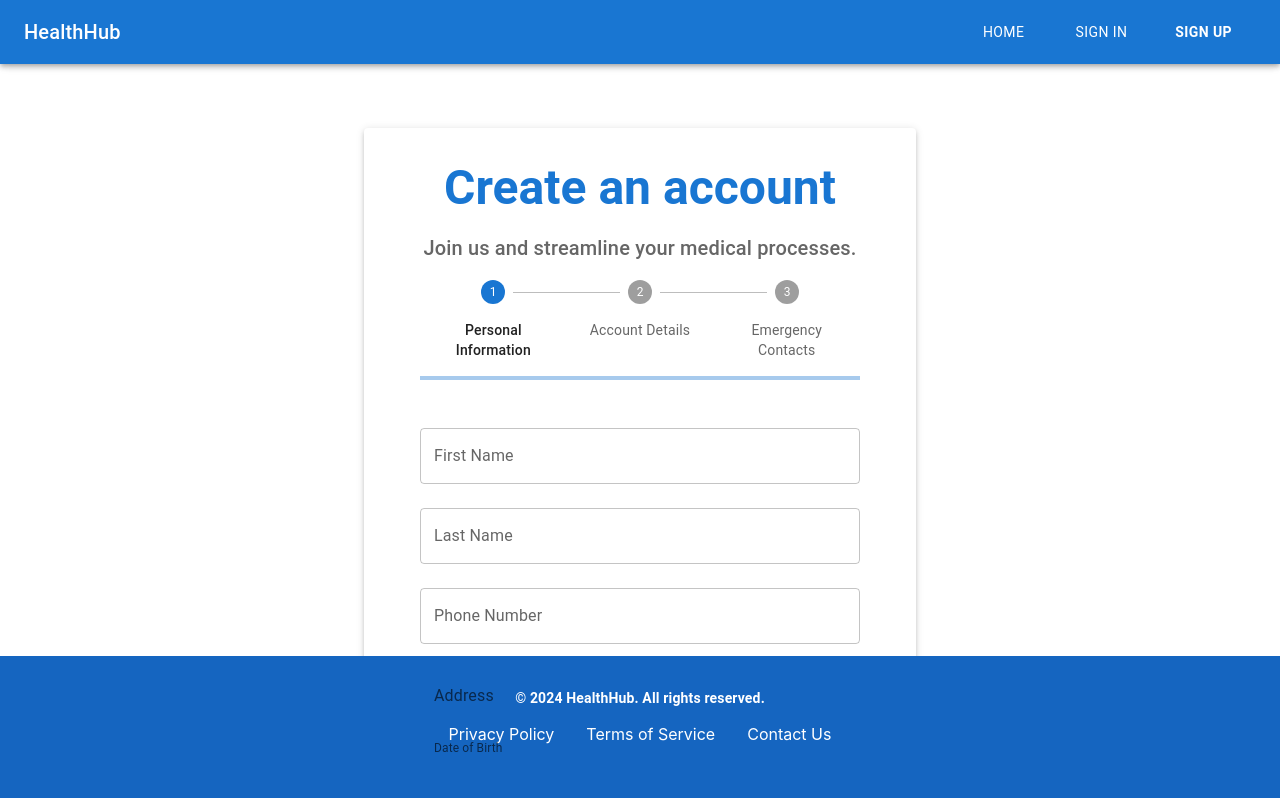
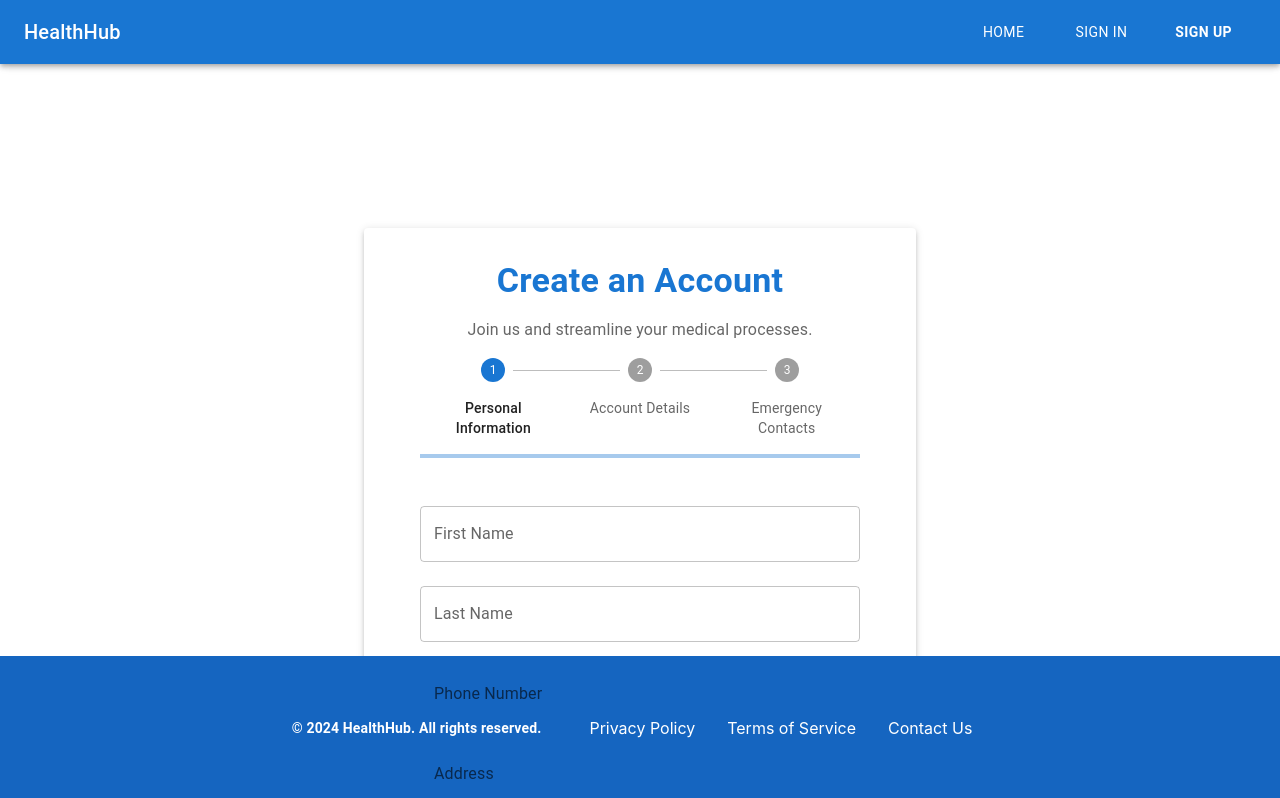
Before and after one commit to thapelomagqazana/medical-software-frontend-2, a React (Create React App) app: page /patient/sign-up in a window 1280 px wide. Shown: the top 798 px of the page. Built offline with nearby package versions, Linux system fonts and the light colour scheme.

Commit message:
Added options icon with modal for actions in medications and messages components

```diff
--- a/package.json
+++ b/package.json
@@ -29,6 +29,7 @@
     "react-scripts": "5.0.1",
     "react-swipeable": "^7.0.1",
     "react-window": "^1.8.10",
+    "reconnecting-websocket": "^4.4.0",
     "redux": "^5.0.1",
     "redux-mock-store": "^1.5.4",
     "redux-thunk": "^3.1.0",
--- a/src/components/auth/SignInForm.js
+++ b/src/components/auth/SignInForm.js
@@ -4,7 +4,7 @@ import { Link, useNavigate } from "react-router-dom";
 import { Box, Button, TextField, CircularProgress, Alert, Link as MuiLink, Container } from "@mui/material";
 import { Formik, Form, Field } from "formik";
 import * as Yup from "yup";
-import { login } from "../../redux/slices/authSlice";
+import { login, clearError } from "../../redux/slices/authSlice";
 
 const validationSchema = Yup.object({
     email: Yup.string().email("Invalid email").required("Email is required"),
@@ -20,7 +20,10 @@ const LoginForm = () => {
         if (isAuthenticated) {
             navigate("/patient/dashboard");
         }
-    }, [isAuthenticated, navigate]);
+        return () => {
+            dispatch(clearError());
+        };
+    }, [isAuthenticated, navigate, dispatch]);
 
     return (
         <Container>
@@ -65,7 +68,6 @@ const LoginForm = () => {
                 <MuiLink component={Link} to="/patient/sign-up">Don't have an account? Sign Up.</MuiLink>
             </Box>
         </Container>
-
     );
 };
 
--- a/src/components/auth/SignUpForm.js
+++ b/src/components/auth/SignUpForm.js
@@ -1,12 +1,11 @@
 import React, { useState, useEffect } from "react";
 import { useDispatch, useSelector } from "react-redux";
-import { TextField, Button, Container, Box, Typography, Link as MuiLink, Alert, LinearProgress, Stepper, Step, StepLabel } from "@mui/material";
+import { TextField, Button, Container, Box, Typography, Link as MuiLink, Alert, LinearProgress, Stepper, Step, StepLabel, useMediaQuery, useTheme } from "@mui/material";
 import { Formik, Form, Field, FieldArray } from "formik";
 import * as Yup from "yup";
-import { register, clearRegistrationSuccess } from "../../redux/slices/authSlice";
+import { register, clearRegistrationSuccess, clearError } from "../../redux/slices/authSlice";
 import { Link, useNavigate } from "react-router-dom";
 
-// Validation schema for the sign-up form
 const SignUpSchema = Yup.object().shape({
     firstName: Yup.string().required("First Name is required"),
     lastName: Yup.string().required("Last Name is required"),
@@ -32,6 +31,8 @@ const SignUp = () => {
     const navigate = useNavigate();
     const error = useSelector((state) => state.auth.error);
     const registrationSuccess = useSelector((state) => state.auth.registrationSuccess);
+    const theme = useTheme();
+    const isMobile = useMediaQuery(theme.breakpoints.down('sm'));
 
     const [activeStep, setActiveStep] = useState(0);
 
@@ -42,6 +43,9 @@ const SignUp = () => {
                 navigate("/sign-in");
             }, 2000); // Redirect after 2 seconds
         }
+        return () => {
+            dispatch(clearError());
+        };
     }, [registrationSuccess, dispatch, navigate]);
 
     const handleNext = () => setActiveStep((prevStep) => prevStep + 1);
@@ -188,7 +192,7 @@ const SignUp = () => {
                                     render={(arrayHelpers) => (
                                         <div>
                                             {values.emergencyContacts.map((contact, index) => (
-                                                <Box key={index} sx={{ display: 'flex', alignItems: 'center', marginBottom: 2 }}>
+                                                <Box key={index} sx={{ display: 'flex', alignItems: 'center', flexDirection: isMobile ? 'column' : 'row', marginBottom: 2 }}>
                                                     <Field
                                                         as={TextField}
                                                         name={`emergencyContacts.${index}.name`}
@@ -197,7 +201,7 @@ const SignUp = () => {
                                                         margin="normal"
                                                         error={touched.emergencyContacts?.[index]?.name && !!errors.emergencyContacts?.[index]?.name}
                                                         helperText={touched.emergencyContacts?.[index]?.name && errors.emergencyContacts?.[index]?.name}
-                                                        sx={{ marginRight: 2 }}
+                                                        sx={{ marginRight: isMobile ? 0 : 2 }}
                                                     />
                                                     <Field
                                                         as={TextField}
@@ -211,7 +215,7 @@ const SignUp = () => {
                                                     <Button
                                                         type="button"
                                                         onClick={() => arrayHelpers.remove(index)}
-                                                        sx={{ marginLeft: 2 }}
+                                                        sx={{ marginLeft: isMobile ? 0 : 2, mt: isMobile ? 2 : 0 }}
                                                     >
                                                         Remove
                                                     </Button>
@@ -231,18 +235,18 @@ const SignUp = () => {
                             </div>
                         )}
 
-                        <Box sx={{ display: 'flex', justifyContent: 'space-between', marginTop: 2 }}>
+                        <Box sx={{ display: 'flex', justifyContent: isMobile ? 'center' : 'space-between', marginTop: 2, flexDirection: isMobile ? 'column-reverse' : 'row' }}>
                             {activeStep > 0 && (
-                                <Button onClick={handleBack} variant="contained" color="secondary">
+                                <Button onClick={handleBack} variant="contained" color="secondary" sx={{ mt: isMobile ? 2 : 0 }}>
                                     Back
                                 </Button>
                             )}
                             {activeStep < steps.length - 1 ? (
-                                <Button onClick={handleNext} variant="contained" color="primary">
+                                <Button onClick={handleNext} variant="contained" color="primary" sx={{ mt: isMobile ? 2 : 0 }}>
                                     Next
                                 </Button>
                             ) : (
-                                <Button type="submit" variant="contained" color="primary" disabled={!isValid}>
+                                <Button type="submit" variant="contained" color="primary" disabled={!isValid} sx={{ mt: isMobile ? 2 : 0 }}>
                                     Submit
                                 </Button>
                             )}
--- a/src/components/global/Footer.js
+++ b/src/components/global/Footer.js
@@ -7,24 +7,37 @@ const Footer = () => {
             sx={{
                 backgroundColor: 'primary.dark',
                 color: 'white',
-                py: 4,
+                py: { xs: 2, sm: 4 },  // Adjust padding for different screen sizes
                 mt: 4,
                 position: 'fixed',
                 bottom: 0,
                 width: '100%',
                 textAlign: 'center',
-                height: '80px' // define the height of the footer
+                height: { xs: 'auto', sm: '80px' }, // Make height auto for mobile, fixed for larger screens
+                display: 'flex',
+                flexDirection: { xs: 'column', sm: 'row' }, // Stack links vertically on mobile, horizontally on larger screens
+                alignItems: 'center',
+                justifyContent: 'center'
             }}
         >
-            <Typography variant="body2" align="center" sx={{ fontWeight: 'bold' }}>
+            <Typography variant="body2" align="center" sx={{ fontWeight: 'bold', mb: { xs: 1, sm: 0 } }}>
                 © 2024 HealthHub. All rights reserved.
             </Typography>
-            <Box sx={{ textAlign: 'center', mt: 2 }}>
+            <Box
+                sx={{
+                    textAlign: 'center',
+                    mt: { xs: 1, sm: 0 },
+                    ml: { sm: 4 },
+                    display: 'flex',
+                    flexDirection: { xs: 'column', sm: 'row' }
+                }}
+            >
                 <Link
                     href="#"
                     color="inherit"
                     sx={{
-                        mx: 2,
+                        mx: { xs: 0, sm: 2 },
+                        my: { xs: 0.5, sm: 0 },
                         textDecoration: 'none',
                         '&:hover': {
                             textDecoration: 'underline',
@@ -37,7 +50,8 @@ const Footer = () => {
                     href="#"
                     color="inherit"
                     sx={{
-                        mx: 2,
+                        mx: { xs: 0, sm: 2 },
+                        my: { xs: 0.5, sm: 0 },
                         textDecoration: 'none',
                         '&:hover': {
                             textDecoration: 'underline',
@@ -50,7 +64,8 @@ const Footer = () => {
                     href="#"
                     color="inherit"
                     sx={{
-                        mx: 2,
+                        mx: { xs: 0, sm: 2 },
+                        my: { xs: 0.5, sm: 0 },
                         textDecoration: 'none',
                         '&:hover': {
                             textDecoration: 'underline',
--- a/src/pages/PatientDashboardPage.js
+++ b/src/pages/PatientDashboardPage.js
@@ -133,6 +133,7 @@ const PatientDashboardPage = () => {
     const handleReschedule = async (appointment, selectedDate, selectedTimeSlot) => {
         try {
             await dispatch(rescheduleAppointment({ patientId, appointmentId: appointment._id, newDate: selectedDate, newTimeSlot: selectedTimeSlot })).unwrap();
+            dispatch(fetchUpcomingAppointments(patientId));
             setSnackbarMessage("Appointment rescheduled successfully!");
             setSnackbarSeverity("success");
             setSnackbarOpen(true);
@@ -147,6 +148,7 @@ const PatientDashboardPage = () => {
     const handleCancel = async (appointment) => {
         try {
             await dispatch(cancelAppointment({ patientId, appointmentId: appointment._id })).unwrap();
+            dispatch(fetchUpcomingAppointments(patientId));
             setSnackbarMessage("Appointment cancelled successfully!");
             setSnackbarSeverity("success");
             setSnackbarOpen(true);
--- a/src/pages/PatientSignUpPage.js
+++ b/src/pages/PatientSignUpPage.js
@@ -1,26 +1,24 @@
-// Importing necessary libraries and components
 import React from "react";
 import SignUp from "../components/auth/SignUpForm";
-import { Container, Box, Typography, Paper } from "@mui/material";
+import { Container, Box, Typography, Paper, useMediaQuery, useTheme } from "@mui/material";
 
-/**
- * SignUpPage is a React functional component that renders the sign-up page of the application.
- * It includes a header, a sign-up form, and a footer.
- */
 const PatientSignUpPage = () => {
+    const theme = useTheme();
+    const isMobile = useMediaQuery(theme.breakpoints.down('sm'));
+
     return (
-        <Box sx={{ paddingBottom: '150px' }}>
-            <Container maxWidth="sm" sx={{ mt: 8 }}>
-                <Paper elevation={3} sx={{ p: 4, textAlign: 'center', boxShadow: 3 }}>
+        <Box sx={{ paddingBottom: '150px', paddingTop: isMobile ? '50px' : '100px' }}>
+            <Container maxWidth="sm" sx={{ mt: isMobile ? 4 : 8 }}>
+                <Paper elevation={3} sx={{ p: isMobile ? 3 : 4, textAlign: 'center', boxShadow: 3 }}>
                     <Typography
-                        variant="h3"
+                        variant="h4"
                         mb={2}
                         gutterBottom
                         sx={{ fontWeight: 'bold', color: 'primary.main' }}
                     >
-                        Create an account
+                        Create an Account
                     </Typography>
-                    <Typography variant="h6" color="textSecondary" paragraph>
+                    <Typography variant="body1" color="textSecondary" paragraph>
                         Join us and streamline your medical processes.
                     </Typography>
                     <Box sx={{ mt: 2 }}>
@@ -29,9 +27,7 @@ const PatientSignUpPage = () => {
                 </Paper>
             </Container>
         </Box>
-
     );
 };
 
-// Exporting the SignUpPage component as the default export of this module.
 export default PatientSignUpPage;
```
Also changed, not shown: src/components/dashboard/LatestMessages.js (+34 -24 lines), src/components/dashboard/MedicationReminders.js (+35 -35 lines), src/components/landing/TestimonialsSection.js (+14 -31 lines), src/redux/slices/authSlice.js (+5 -2 lines), 1 other file (tests, documents, lock files or other folders). Lines whose indentation alone changed are shown as unchanged.
